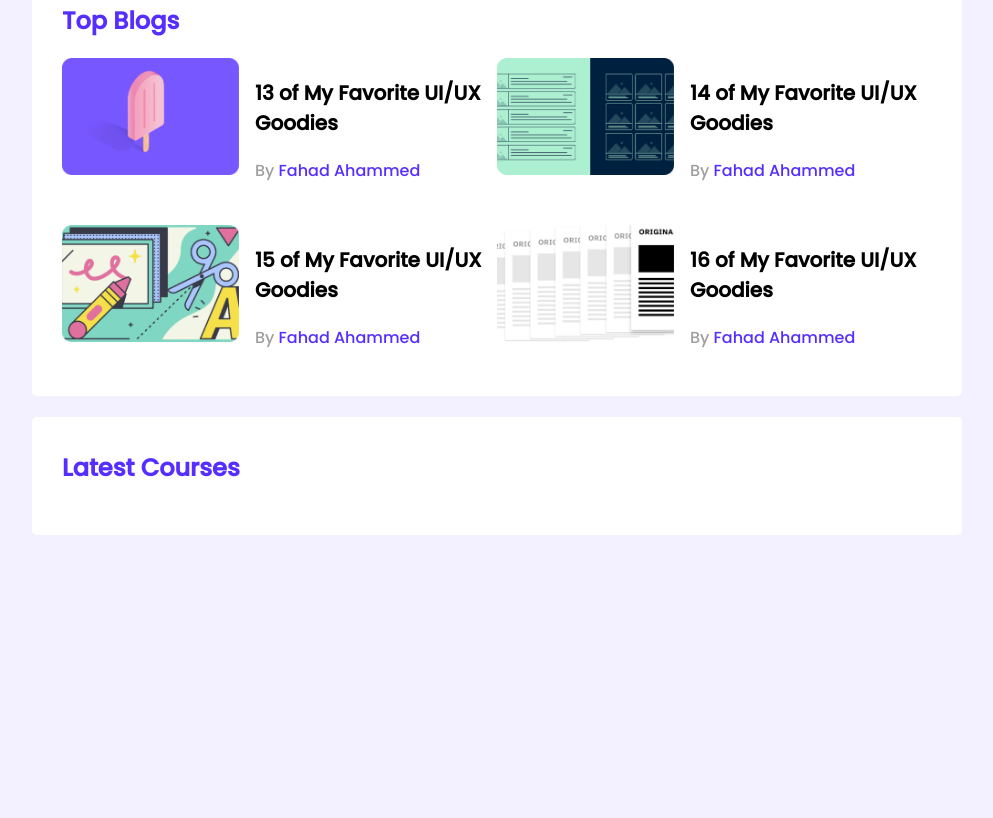
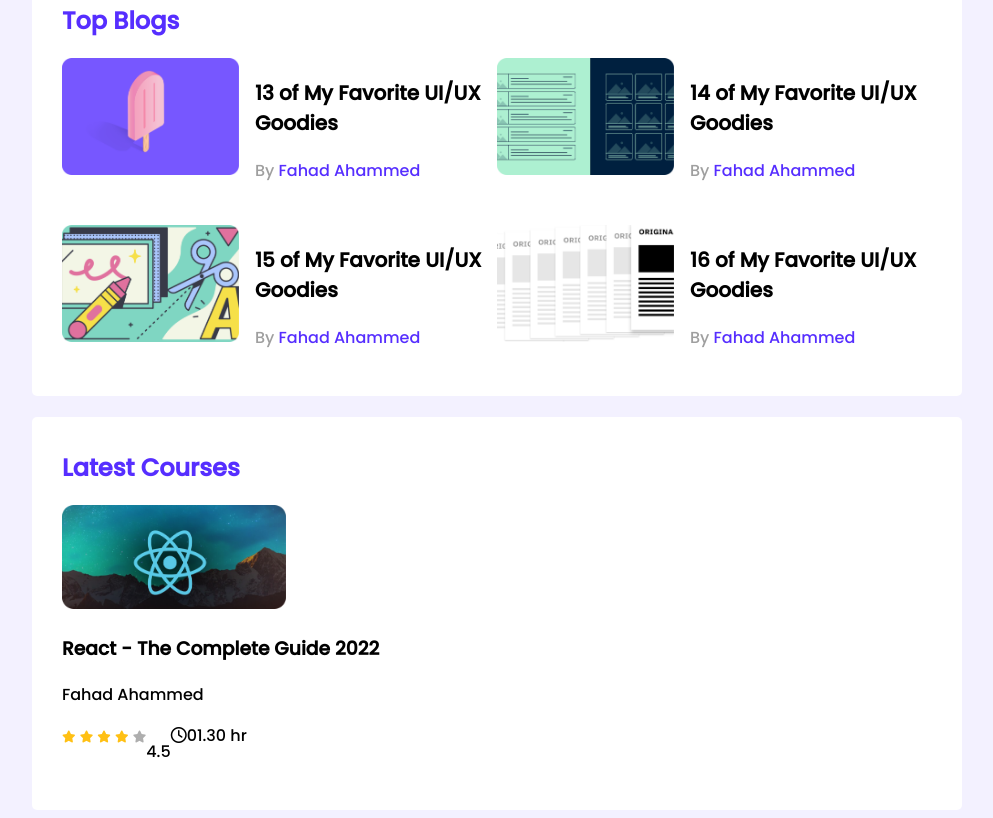
Before and after one commit to fahad-bd/leader-board, a plain HTML site: page index.html in a window 1280 px wide. Shown: the part 329-1147 px from the top of the page, without its empty margins (143-1136 px from the left). Before the commit the page ends 872 px from the top, so only its background shows below. Drawn offline with Linux system fonts and the light colour scheme.

Commit message:
latest courses setion added

```diff
--- a/index.html
+++ b/index.html
@@ -5,6 +5,8 @@
     <meta http-equiv="X-UA-Compatible" content="IE=edge">
     <meta name="viewport" content="width=device-width, initial-scale=1.0">
     <title>Leader Board</title>
+    <!-- font awesome -->
+    <script src="https://kit.fontawesome.com/ca603e05a0.js" crossorigin="anonymous"></script>
     <!-- stylesheet -->
     <link rel="stylesheet" href="styles/style.css">
 </head>
@@ -94,7 +96,26 @@
             <h2 class="section-title">Latest Courses</h2>
             <div class="courses">
                 <div class="course">
-
+                    <div class="course-banner">
+                        <img src="images/courses/course-1.png" alt="">
+                    </div>
+                    <div class="course-detail">
+                        <h3 class="course-title">React - The Complete Guide 2022</h3>
+                        <p class="course-author">Fahad Ahammed</p>
+                        <div class="course-info">
+                            <div>
+                                <i class="fa-solid fa-star filled"></i>
+                                <i class="fa-solid fa-star filled"></i>
+                                <i class="fa-solid fa-star filled"></i>
+                                <i class="fa-solid fa-star filled"></i>
+                                <i class="fa-solid fa-star empty"></i>
+                            </div>
+                            <p>4.5</p>
+                            <div class="course-duration">
+                                <i class="fa-regular fa-clock"></i>01.30 hr
+                            </div>
+                        </div>
+                    </div>
                 </div>
             </div>
         </section>
--- a/styles/style.css
+++ b/styles/style.css
@@ -80,3 +80,22 @@ hr{
     font-size: 16px;
     color: #562EFF;
 }
+/* -------------------
+    courses styles
+---------------------- */
+.course .course-banner img{
+    width: 224px;
+    height: 104px;
+}
+.course-info{
+    display: flex;
+}
+.fa-star{
+    font-size: 12px;
+}
+.fa-star.filled{
+    color: #FFC014;
+}
+.fa-star.empty{
+    color: #AEAEAE;
+}
```
